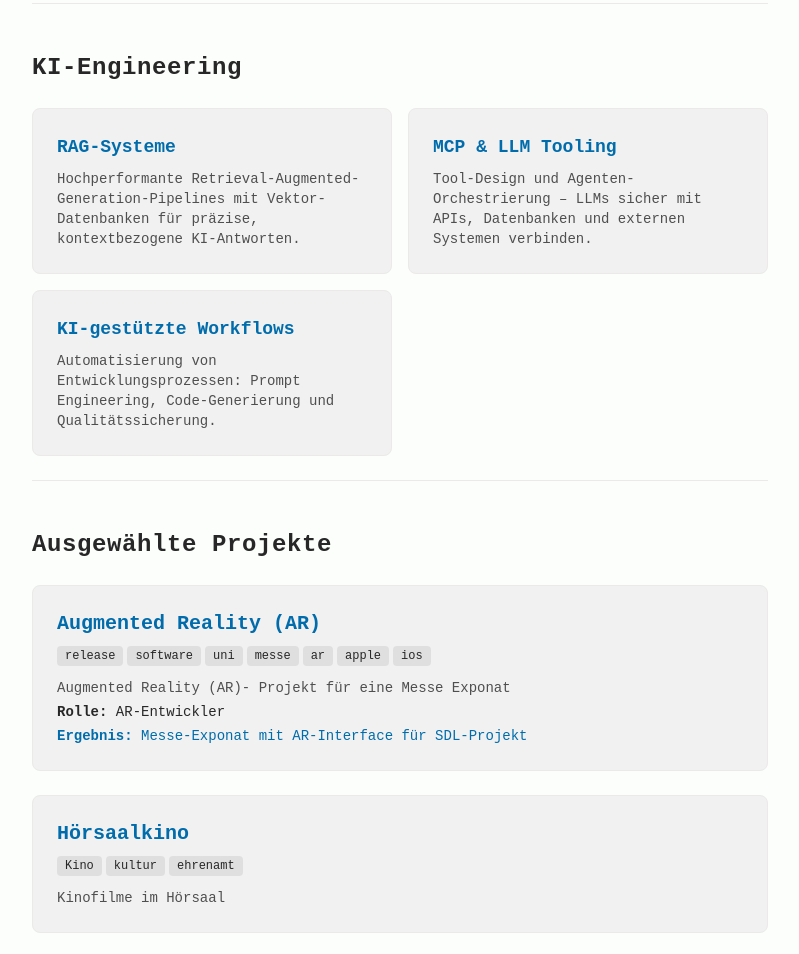
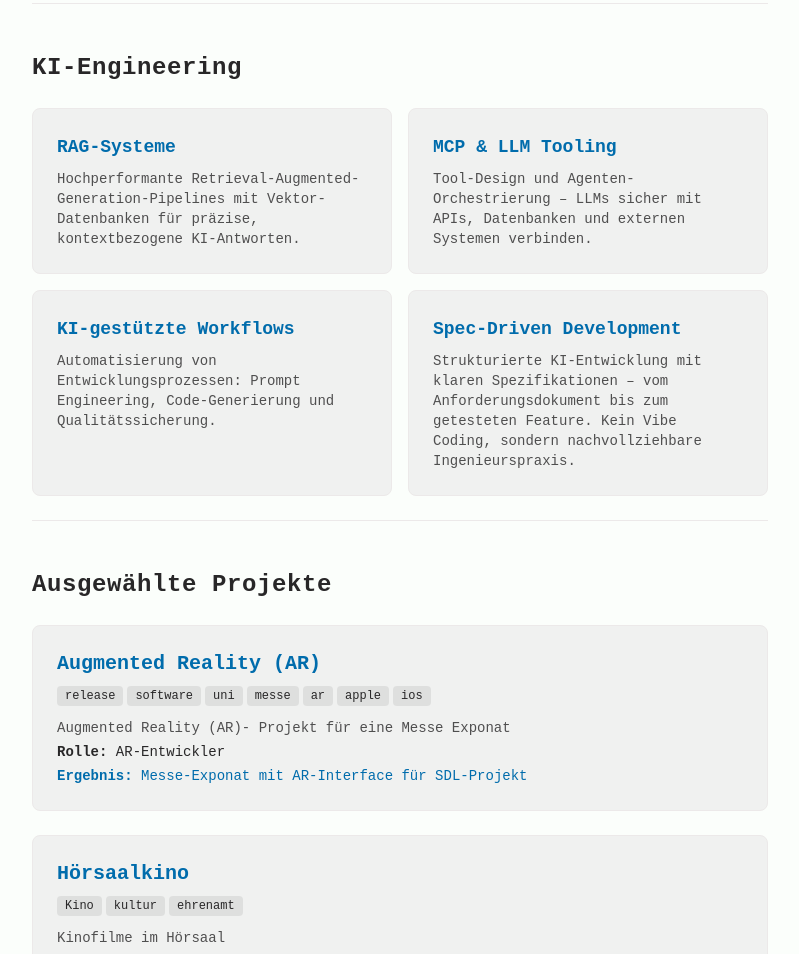
Before and after one commit to JOHAE96/homepageJohannes, an Astro site: page / in a window 1280 px wide. Shown: the part 1166-2120 px from the top of the page, without its empty margins (240-1039 px from the left). Built offline with nearby package versions, Linux system fonts and the light colour scheme; Astro itself is replaced by a stand-in of ours.

Commit message:
specdriven development

```diff
--- a/src/pages/index.astro
+++ b/src/pages/index.astro
@@ -81,6 +81,10 @@ const featuredProjects = sortedProjects.filter(({ data }) => data.featured);
         <ServiceCard
           title="KI-gestützte Workflows"
           description="Automatisierung von Entwicklungsprozessen: Prompt Engineering, Code-Generierung und Qualitätssicherung."
+        />
+        <ServiceCard
+          title="Spec-Driven Development"
+          description="Strukturierte KI-Entwicklung mit klaren Spezifikationen – vom Anforderungsdokument bis zum getesteten Feature. Kein Vibe Coding, sondern nachvollziehbare Ingenieurspraxis."
         />
       </div>
     </section>
```
